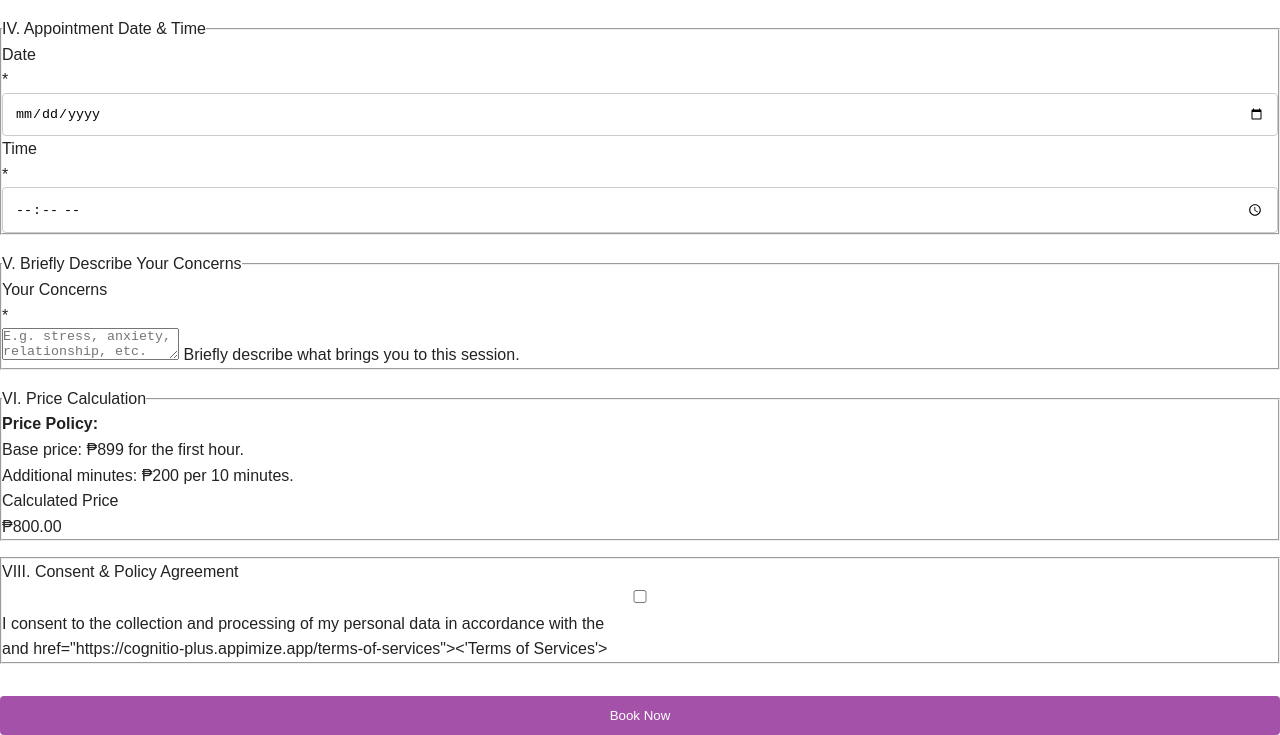
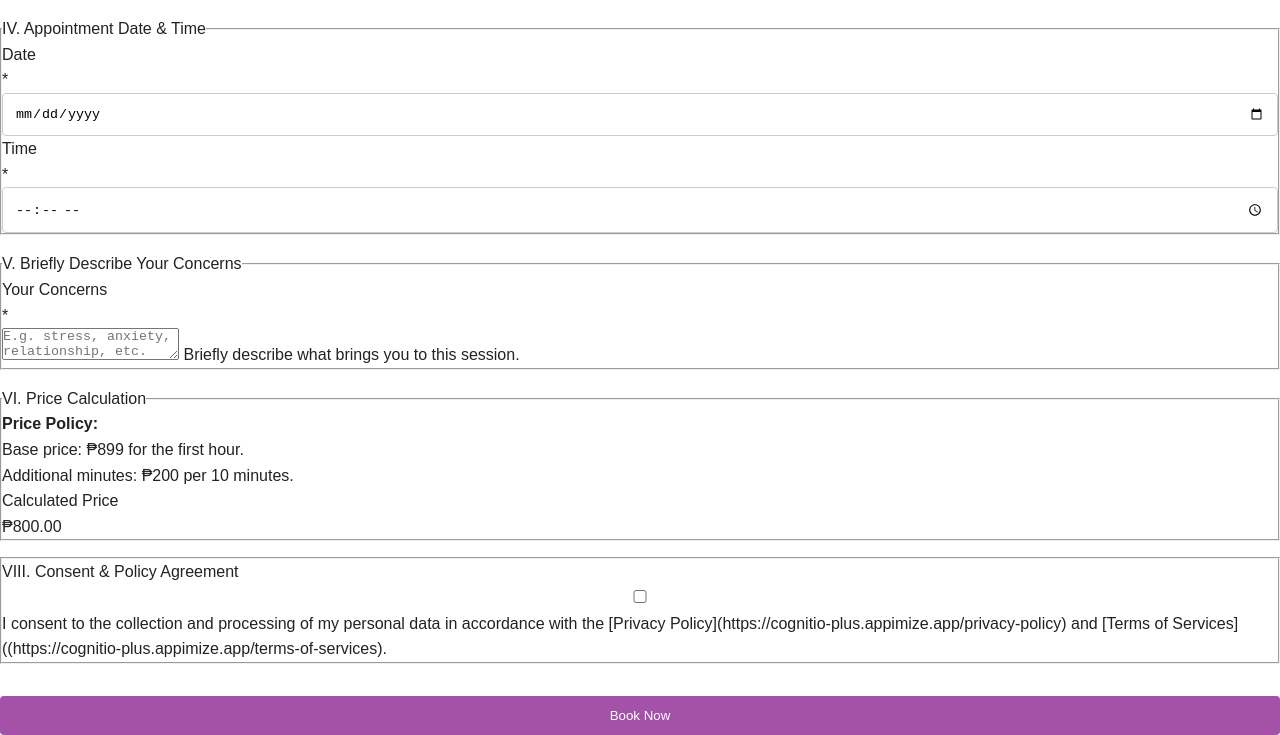
Before and after one commit to cognitioplus/home, a plain HTML site: page booking.html in a window 1280 px wide. Shown: the part 1423-2158 px from the top of the page. Drawn offline with Linux system fonts and the light colour scheme.

Commit message:
booking.html
Signed-off-by: cognitioplus <132303904+cognitioplus@users.noreply.github.com>

```diff
--- a/booking.html
+++ b/booking.html
@@ -169,7 +169,7 @@
                 <legend>VIII. Consent & Policy Agreement</legend>
                 <input type="checkbox" id="consent" name="consent" required aria-required="true">
                 <label for="consent">
-I consent to the collection and processing of my personal data in accordance with the <href="https://cognitio-plus.appimize.app/privacy-policy" <'Privacy Policy'> and href="https://cognitio-plus.appimize.app/terms-of-services"><'Terms of Services'>
+I consent to the collection and processing of my personal data in accordance with the [Privacy Policy](https://cognitio-plus.appimize.app/privacy-policy) and [Terms of Services]((https://cognitio-plus.appimize.app/terms-of-services).
             </label></div>
             </fieldset>
 
```
